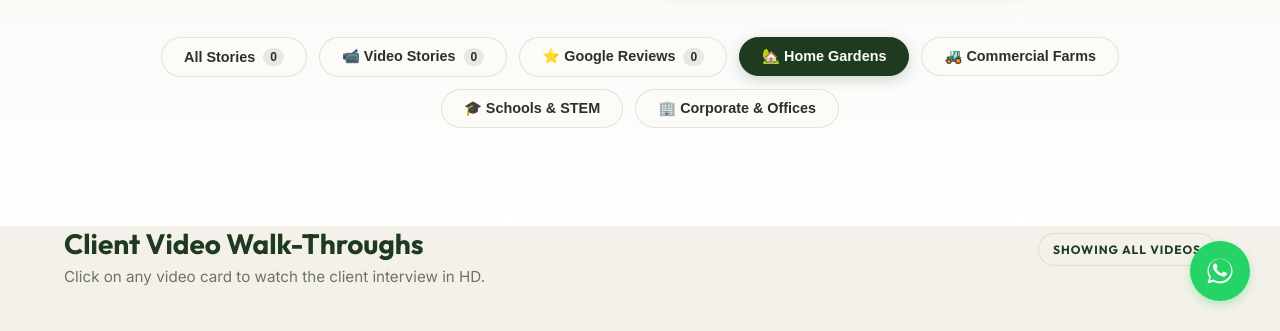
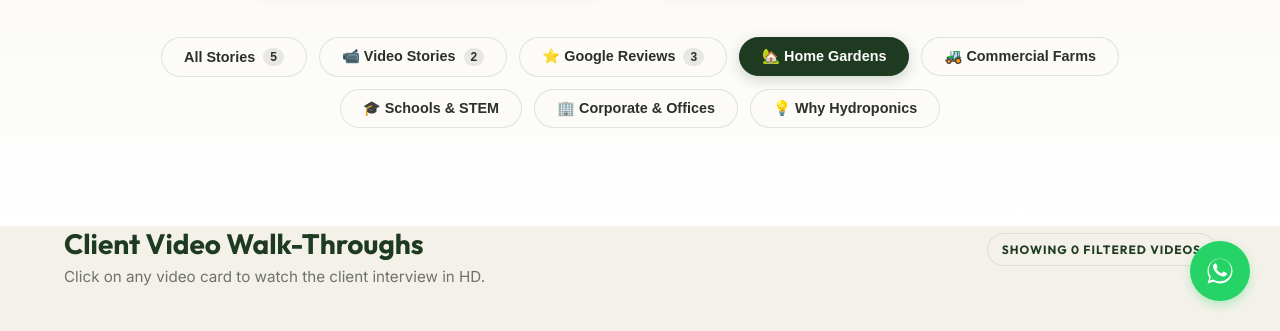
Before and after one commit to heema-at-tarusha/tarusha-farms, a website: page testimonials.html in a window 1280 px wide. Both pictures are taken after a click on the button "🏡 Home Gardens". Shown: the part 469-800 px from the top of the page. Drawn offline with Linux system fonts and the light colour scheme.

Commit message:
Fix syntax error in testimonials-data.js and add Why Hydroponics filter pill

```diff
--- a/testimonials-data.js
+++ b/testimonials-data.js
@@ -102,7 +102,7 @@ const testimonialVideos = [
     fullStory: "Ms Vanshika Singh approached us for learning Hydroponics to get an option. Option to be able to grow food without much hassle. As a frequent traveller, she was concerned of herplant babies suffering neglect. We were curious and asked her why she thinks Hydroponics will help. Hear what she has to say!",
     date: "Oct 2026",
     featured: false
-  } https://youtube.com/shorts/MRrTL_FaF80?feature=share
+  }
 ];
 
 const googleReviews = [
--- a/testimonials.html
+++ b/testimonials.html
@@ -199,6 +199,9 @@
                     </button>
                     <button type="button" class="filter-pill" data-filter="corporate">
                         <span>🏢 Corporate &amp; Offices</span>
+                    </button>
+                    <button type="button" class="filter-pill" data-filter="general">
+                        <span>💡 Why Hydroponics</span>
                     </button>
                 </div>
             </div>
@@ -507,7 +510,7 @@
                     gbpWrapper.style.display = 'none';
                     if (featuredContainer) featuredContainer.style.display = 'none';
 
-                    const filtered = testimonialVideos.filter(v => v.category === filter);
+                    const filtered = testimonialVideos.filter(v => (v.category || '').toLowerCase() === filter.toLowerCase());
                     renderVideos(filtered);
                     if (videoCounter) videoCounter.textContent = `Showing ${filtered.length} Filtered Videos`;
                 }
```
